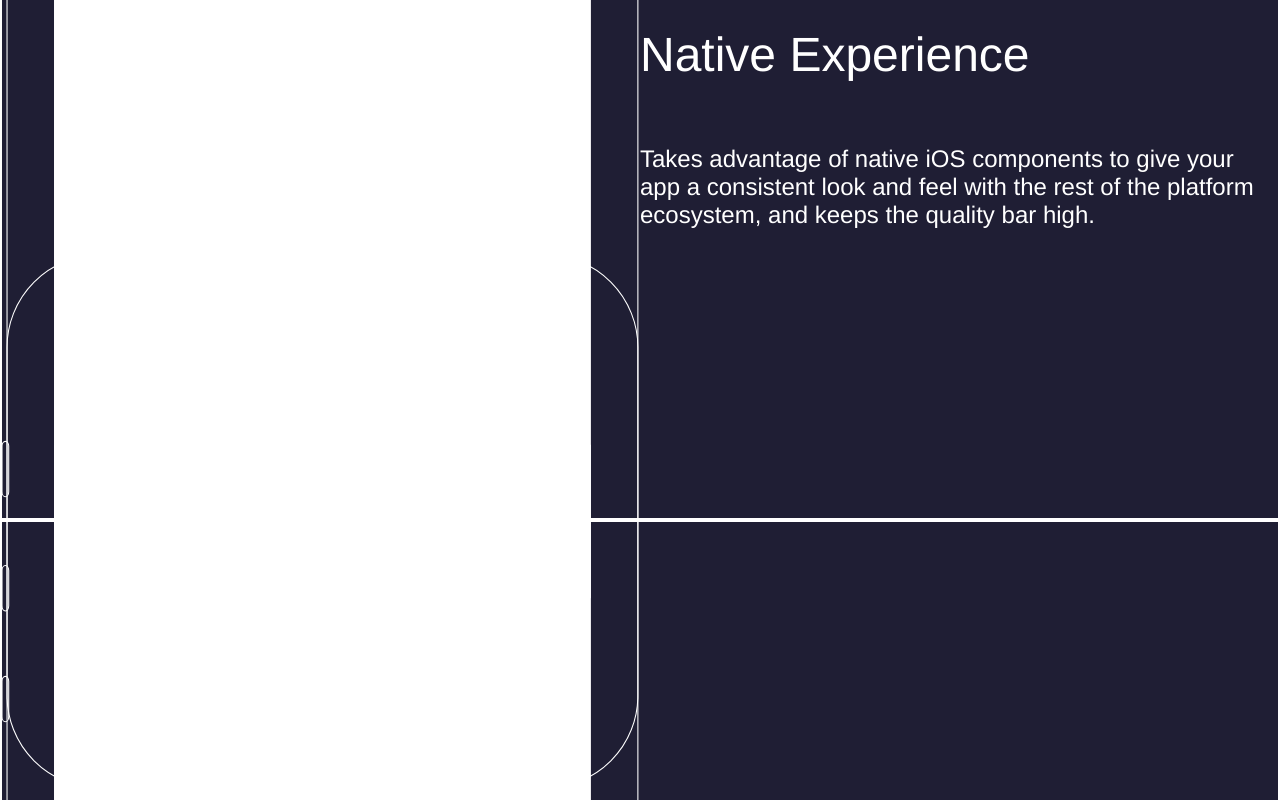
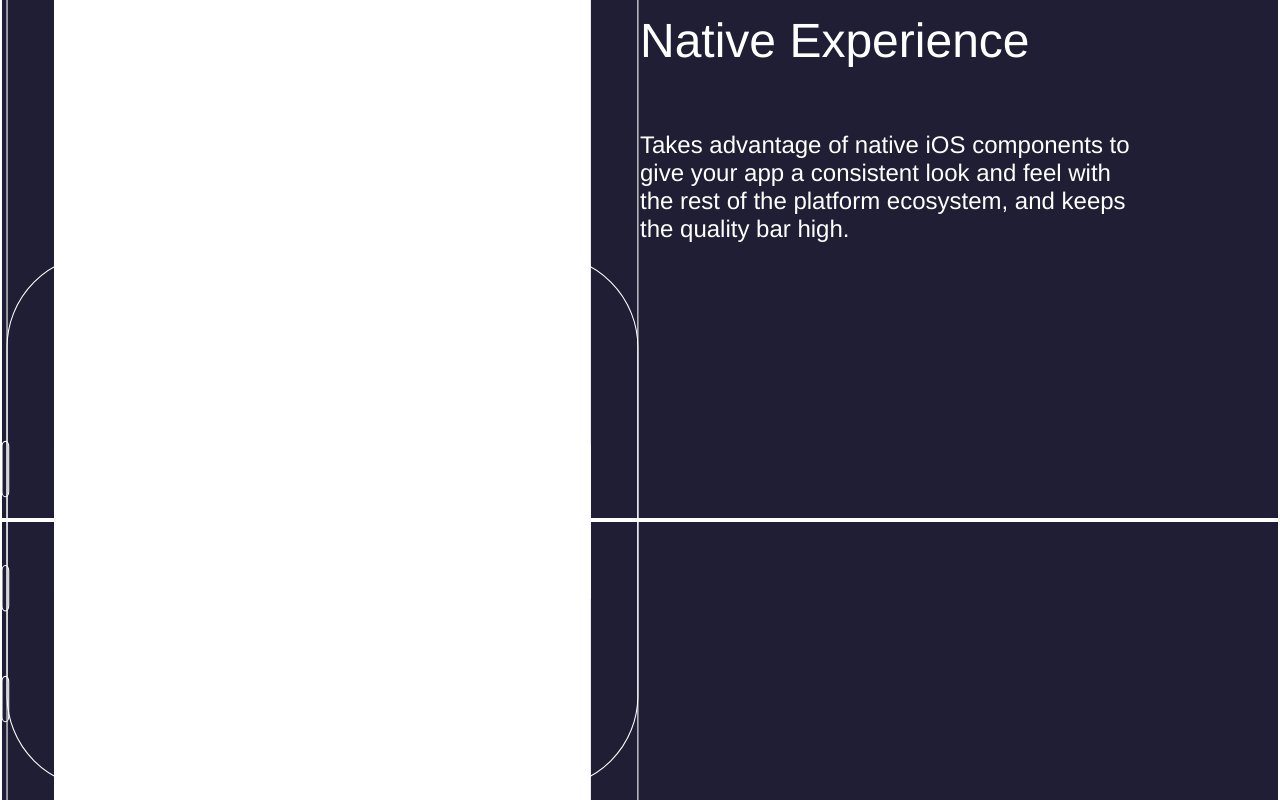
Before and after one commit to BeijiYang/sikeio-ilovereact, a website: page index.html in a window 1280 px wide. Shown: the part 1080-1880 px from the top of the page. Drawn offline with Linux system fonts and the light colour scheme.

Commit message:
fix a bug

```diff
--- a/bundle/app.css
+++ b/bundle/app.css
@@ -476,6 +476,7 @@ h2 {
 
 p {
   font-size: 24px;
+  margin-right: 20%;
 }
 
 a {
--- a/css/app.css
+++ b/css/app.css
@@ -42,6 +42,7 @@ h2 {
 
 p {
   font-size: 24px;
+  margin-right: 20%;
 }
 
 a {
```
